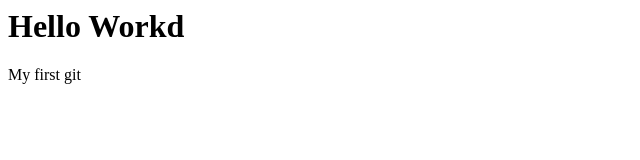
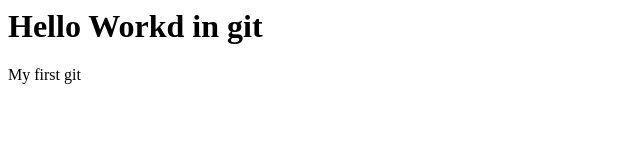
Before and after one commit to zhuzhenzhong/test1, a plain HTML site: page index.html in a window 1280 px wide. Shown: the whole page, without its empty margins (0-640 px from the left). Drawn offline with Linux system fonts and the light colour scheme.

Commit message:
ceshiceshi

```diff
--- a/index.html
+++ b/index.html
@@ -1,6 +1,6 @@
 <html>
 	<body>
-		<h1>Hello Workd</h1>
+		<h1>Hello Workd in git</h1>
 		<p>My first git</p>
 	</body>
 </html>
```
